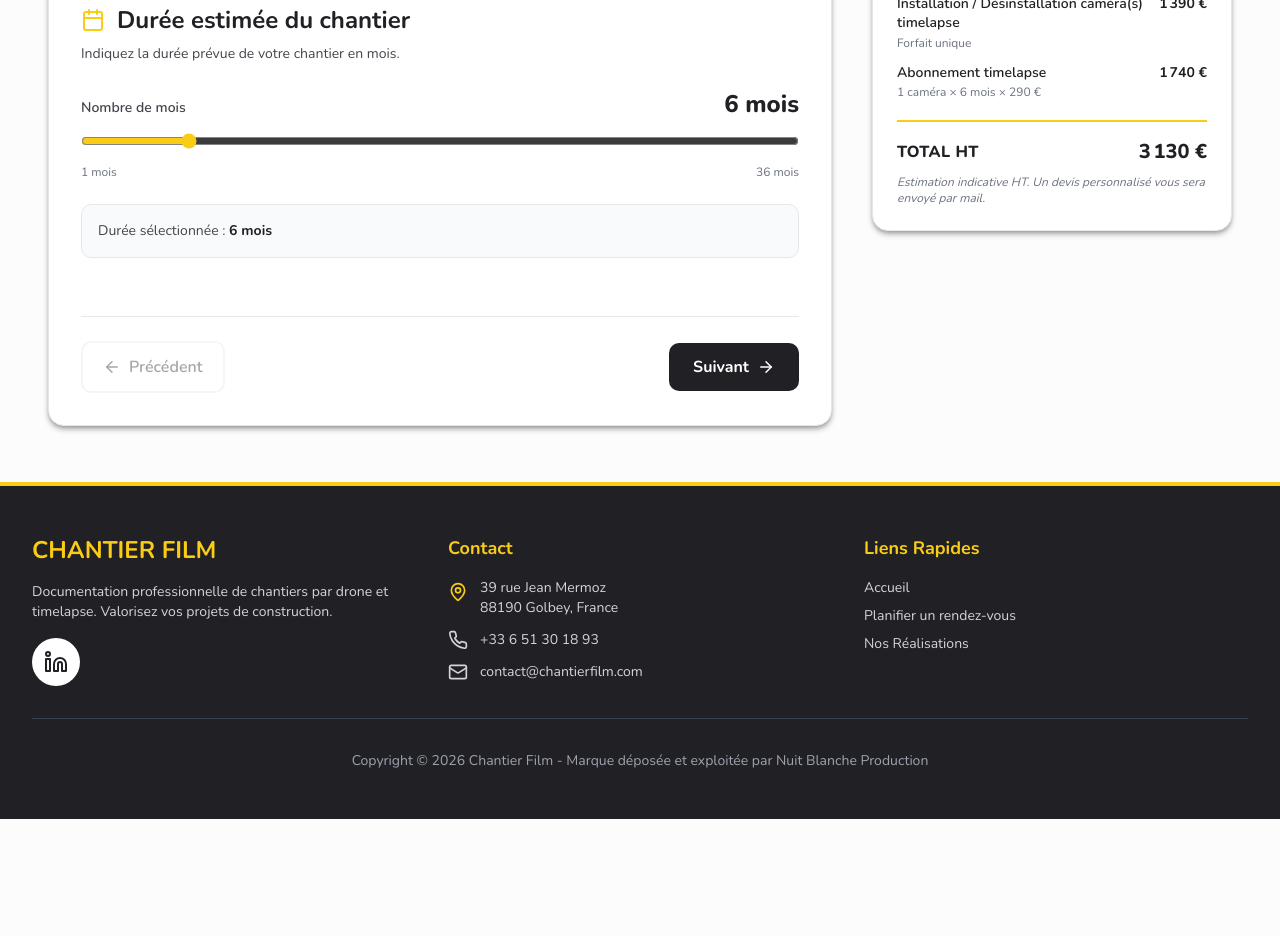
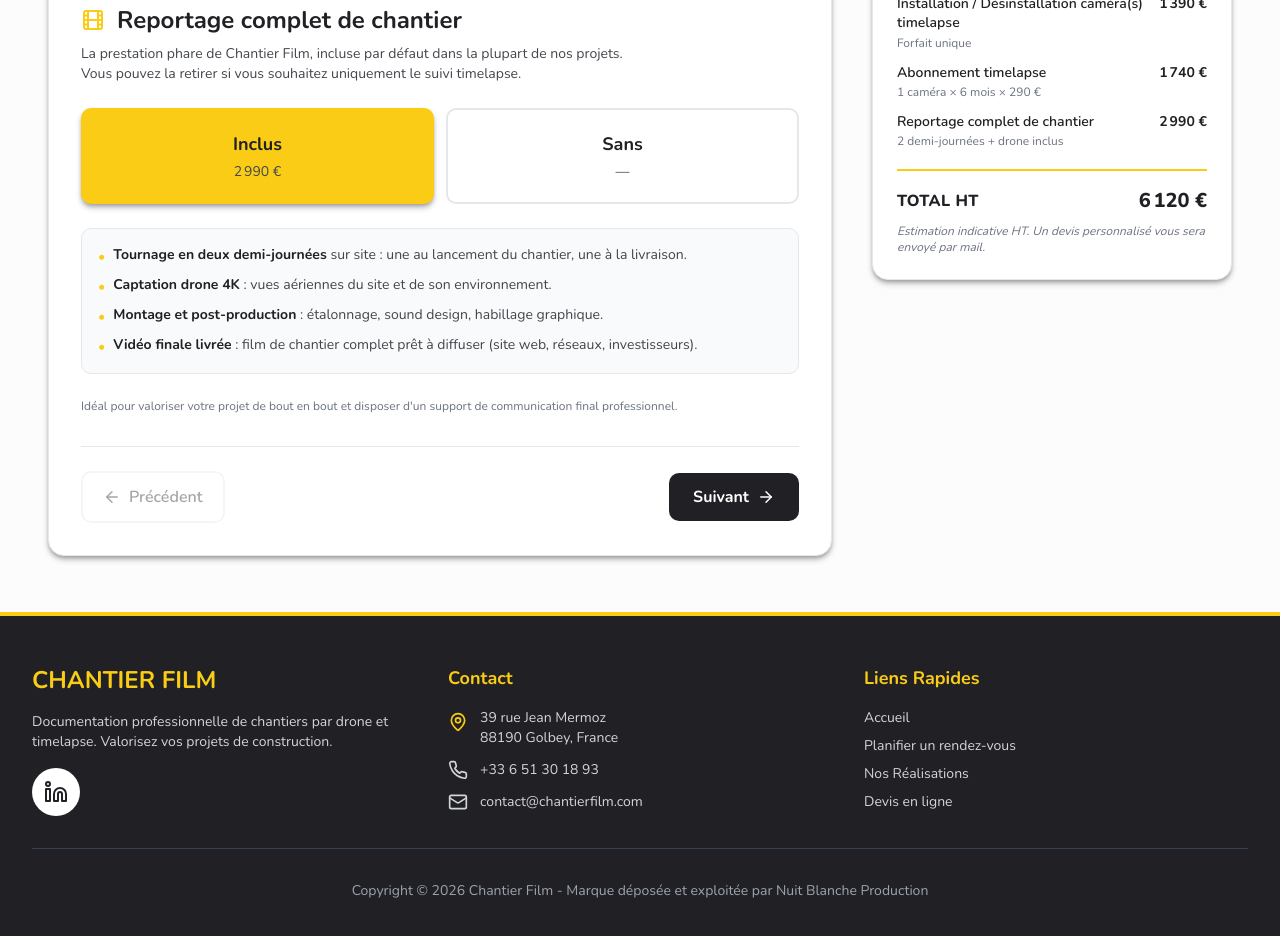
Before and after one commit to ChantierFilm/chantierfilm_site, a Next.js app: page /devis in a window 1280 px wide. Shown: the part 600-1536 px from the top of the page. Before the commit the page ends 1419 px from the top, so only its background shows below. Built offline with nearby package versions, Linux system fonts and the light colour scheme.

Commit message:
feat: reorder DevisWizard steps, promote Reportage Complet to first step, and add link to Footer

```diff
--- a/components/Footer.tsx
+++ b/components/Footer.tsx
@@ -97,6 +97,14 @@ export default function Footer() {
                   Nos Réalisations
                 </Link>
               </li>
+              <li>
+                <Link
+                  href="/devis"
+                  className="hover:text-chantier-yellow transition-colors inline-block"
+                >
+                  Devis en ligne
+                </Link>
+              </li>
             </ul>
           </div>
         </div>
--- a/components/devis/DevisWizard.tsx
+++ b/components/devis/DevisWizard.tsx
@@ -26,9 +26,9 @@ import RecapPanel from './RecapPanel';
 import { cn } from '@/lib/utils';
 
 const STEPS = [
+  'Reportage complet',
+  'Caméras timelapse',
   'Durée du chantier',
-  'Caméras timelapse',
-  'Reportage complet',
   'Reportages complémentaires',
   'Coordonnées',
 ];
@@ -37,7 +37,7 @@ const INITIAL: DevisData = {
   months: 6,
   cameras: 1,
   camerasUnknown: false,
-  reportageComplet: false,
+  reportageComplet: true,
   reportagesComplementaires: 0,
   fullName: '',
   email: '',
@@ -65,9 +65,9 @@ export default function DevisWizard() {
   };
 
   const canNext = (): boolean => {
-    if (step === 0) return data.months >= MIN_MONTHS && data.months <= MAX_MONTHS;
+    if (step === 0) return true; // Reportage complet : toggle oui/non
     if (step === 1) return CAMERA_OPTIONS.includes(data.cameras as 1 | 2 | 3 | 4);
-    if (step === 2) return true;
+    if (step === 2) return data.months >= MIN_MONTHS && data.months <= MAX_MONTHS;
     if (step === 3)
       return (
         data.reportagesComplementaires >= 0 &&
@@ -164,43 +164,51 @@ export default function DevisWizard() {
         <Stepper steps={STEPS} current={step} completed={completed} />
 
         <div className="mt-8 min-h-[280px]">
-          {/* Étape 1 — Durée */}
+          {/* Étape 1 — Reportage complet */}
           {step === 0 && (
             <StepShell
-              icon={<Calendar className="w-6 h-6 text-chantier-yellow" />}
-              title="Durée estimée du chantier"
-              subtitle="Indiquez la durée prévue de votre chantier en mois."
+              icon={<Film className="w-6 h-6 text-chantier-yellow" />}
+              title="Reportage complet de chantier"
+              subtitle="La prestation phare de Chantier Film, incluse par défaut dans la plupart de nos projets. Vous pouvez la retirer si vous souhaitez uniquement le suivi timelapse."
             >
               <div className="space-y-6">
-                <div>
-                  <div className="flex items-baseline justify-between mb-3">
-                    <span className="text-sm font-semibold text-chantier-concrete">
-                      Nombre de mois
-                    </span>
-                    <span className="text-2xl font-extrabold text-chantier-asphalt">
-                      {data.months} mois
-                    </span>
-                  </div>
-                  <input
-                    type="range"
-                    min={MIN_MONTHS}
-                    max={MAX_MONTHS}
-                    value={data.months}
-                    onChange={(e) => update({ months: Number(e.target.value) })}
-                    className="w-full accent-chantier-yellow cursor-pointer"
-                    aria-label="Durée du chantier en mois"
+                <div className="grid grid-cols-2 gap-3">
+                  <ToggleCard
+                    active={data.reportageComplet}
+                    onClick={() => update({ reportageComplet: true })}
+                    label="Inclus"
+                    value={formatEuro(PRICING.reportageComplet)}
                   />
-                  <div className="flex justify-between text-xs text-chantier-steel mt-2">
-                    <span>{MIN_MONTHS} mois</span>
-                    <span>{MAX_MONTHS} mois</span>
-                  </div>
+                  <ToggleCard
+                    active={!data.reportageComplet}
+                    onClick={() => update({ reportageComplet: false })}
+                    label="Sans"
+                    value="—"
+                  />
                 </div>
-                <div className="bg-gray-50 rounded-lg p-4 border border-chantier-light-grey">
-                  <p className="text-sm text-chantier-concrete">
-                    Durée sélectionnée :{' '}
-                    <span className="font-bold text-chantier-asphalt">{data.months} mois</span>
-                  </p>
-                </div>
+
+                <ul className="space-y-2 text-sm text-chantier-concrete bg-gray-50 rounded-lg p-4 border border-chantier-light-grey">
+                  <li className="flex items-start gap-2">
+                    <span className="text-chantier-yellow font-bold mt-0.5">•</span>
+                    <span><strong className="text-chantier-asphalt">Tournage en deux demi-journées</strong> sur site : une au lancement du chantier, une à la livraison.</span>
+                  </li>
+                  <li className="flex items-start gap-2">
+                    <span className="text-chantier-yellow font-bold mt-0.5">•</span>
+                    <span><strong className="text-chantier-asphalt">Captation drone 4K</strong> : vues aériennes du site et de son environnement.</span>
+                  </li>
+                  <li className="flex items-start gap-2">
+                    <span className="text-chantier-yellow font-bold mt-0.5">•</span>
+                    <span><strong className="text-chantier-asphalt">Montage et post-production</strong> : étalonnage, sound design, habillage graphique.</span>
+                  </li>
+                  <li className="flex items-start gap-2">
+                    <span className="text-chantier-yellow font-bold mt-0.5">•</span>
+                    <span><strong className="text-chantier-asphalt">Vidéo finale livrée</strong> : film de chantier complet prêt à diffuser (site web, réseaux, investisseurs).</span>
+                  </li>
+                </ul>
+
+                <p className="text-xs text-chantier-steel">
+                  Idéal pour valoriser votre projet de bout en bout et disposer d'un support de communication final professionnel.
+                </p>
               </div>
             </StepShell>
           )}
@@ -265,31 +273,43 @@ export default function DevisWizard() {
             </StepShell>
           )}
 
-          {/* Étape 3 — Reportage complet */}
+          {/* Étape 3 — Durée du chantier */}
           {step === 2 && (
             <StepShell
-              icon={<Film className="w-6 h-6 text-chantier-yellow" />}
-              title="Reportage complet de chantier"
-              subtitle="Captation en deux demi-journées (début + fin de chantier), montage, post-production, drone inclus."
+              icon={<Calendar className="w-6 h-6 text-chantier-yellow" />}
+              title="Durée estimée du chantier"
+              subtitle="Indiquez la durée prévue de votre chantier en mois. L'abonnement timelapse est calculé sur cette durée."
             >
               <div className="space-y-6">
-                <div className="grid grid-cols-2 gap-3">
-                  <ToggleCard
-                    active={data.reportageComplet}
-                    onClick={() => update({ reportageComplet: true })}
-                    label="Oui"
-                    value={formatEuro(PRICING.reportageComplet)}
+                <div>
+                  <div className="flex items-baseline justify-between mb-3">
+                    <span className="text-sm font-semibold text-chantier-concrete">
+                      Nombre de mois
+                    </span>
+                    <span className="text-2xl font-extrabold text-chantier-asphalt">
+                      {data.months} mois
+                    </span>
+                  </div>
+                  <input
+                    type="range"
+                    min={MIN_MONTHS}
+                    max={MAX_MONTHS}
+                    value={data.months}
+                    onChange={(e) => update({ months: Number(e.target.value) })}
+                    className="w-full accent-chantier-yellow cursor-pointer"
+                    aria-label="Durée du chantier en mois"
                   />
-                  <ToggleCard
-                    active={!data.reportageComplet}
-                    onClick={() => update({ reportageComplet: false })}
-                    label="Non"
-                    value="—"
-                  />
+                  <div className="flex justify-between text-xs text-chantier-steel mt-2">
+                    <span>{MIN_MONTHS} mois</span>
+                    <span>{MAX_MONTHS} mois</span>
+                  </div>
                 </div>
-                <p className="text-xs text-chantier-steel">
-                  Idéal pour documenter le chantier du début à la fin avec une production vidéo finale professionnelle.
-                </p>
+                <div className="bg-gray-50 rounded-lg p-4 border border-chantier-light-grey">
+                  <p className="text-sm text-chantier-concrete">
+                    Durée sélectionnée :{' '}
+                    <span className="font-bold text-chantier-asphalt">{data.months} mois</span>
+                  </p>
+                </div>
               </div>
             </StepShell>
           )}
```
